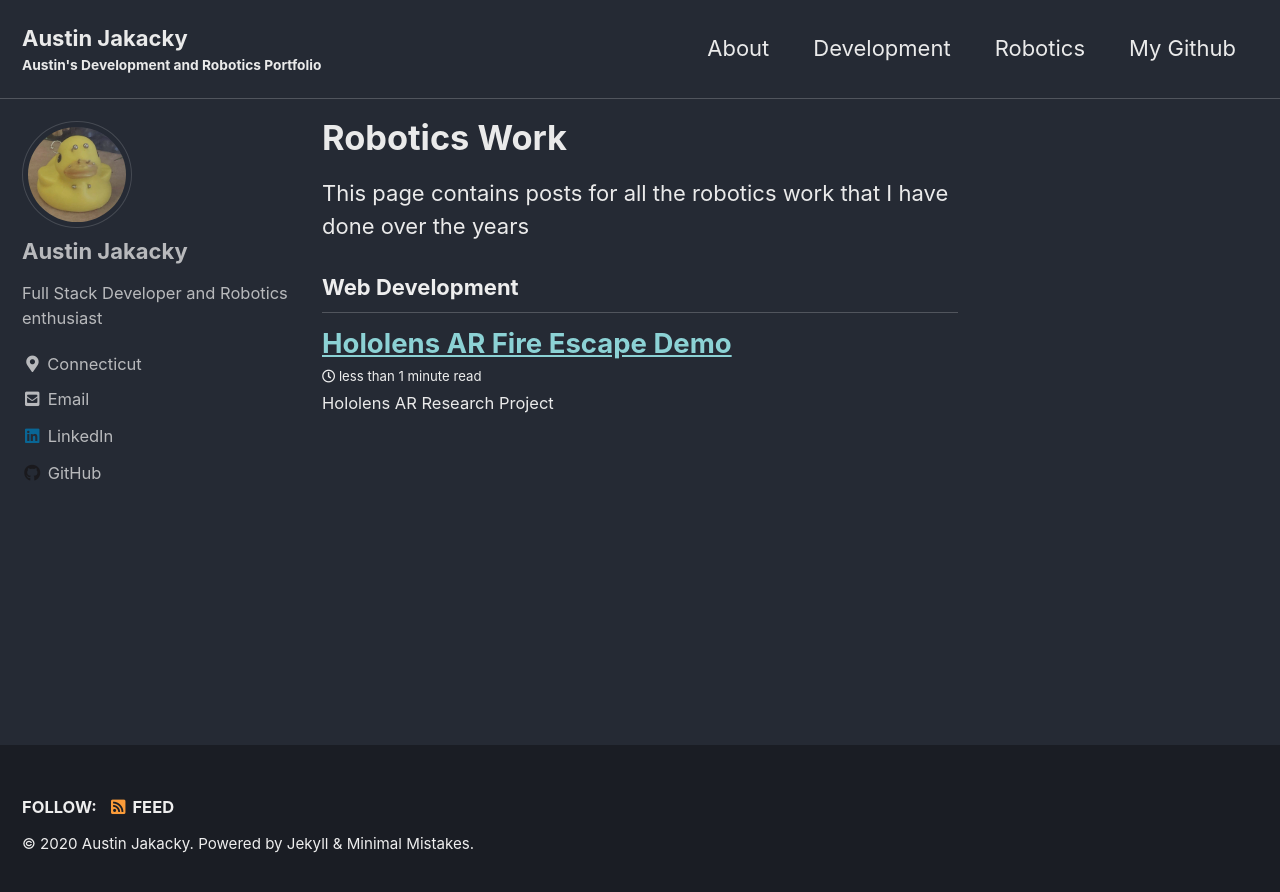
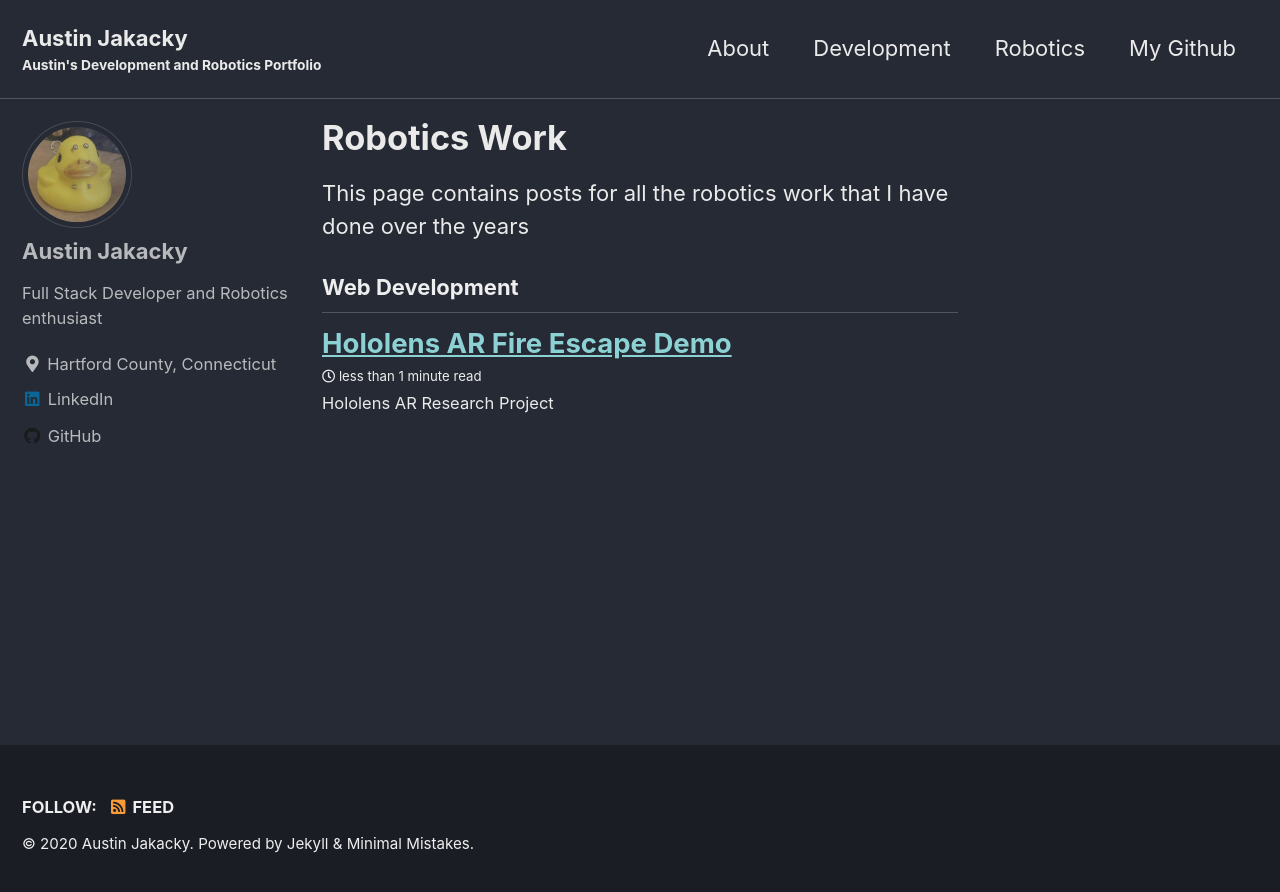
Before and after one commit to ajakacky/ajakacky.github.io, a Jekyll site: the page built from _pages/robotics.md, in a window 1280 px wide. Shown: the top 892 px of the page. Built offline with Jekyll 4.4.1, drawn with Linux system fonts in a browser that asks for light colours; cached includes are drawn as plain includes.

```diff
--- a/_config.yml
+++ b/_config.yml
@@ -96,8 +96,7 @@ author:
   name             : "Austin Jakacky"
   avatar           : "/assets/images/me.jpg" # path of avatar image, e.g. "/assets/images/bio-photo.jpg"
   bio              : "Full Stack Developer and Robotics enthusiast"
-  location         : "Connecticut"
-  email            : "ajakacky@gmail.com"
+  location         : "Hartford County, Connecticut"
   linkedin         : "austinjakacky"
   github           : "ajakacky"
   links:
--- a/index.html
+++ b/index.html
@@ -1,6 +1,4 @@
 ---
 layout: home
 author_profile: true
-header:
-    image: "assets/images/background.jpg"
 ---
```
Also changed, not shown: _pages/about.md (+0 -2 lines).
